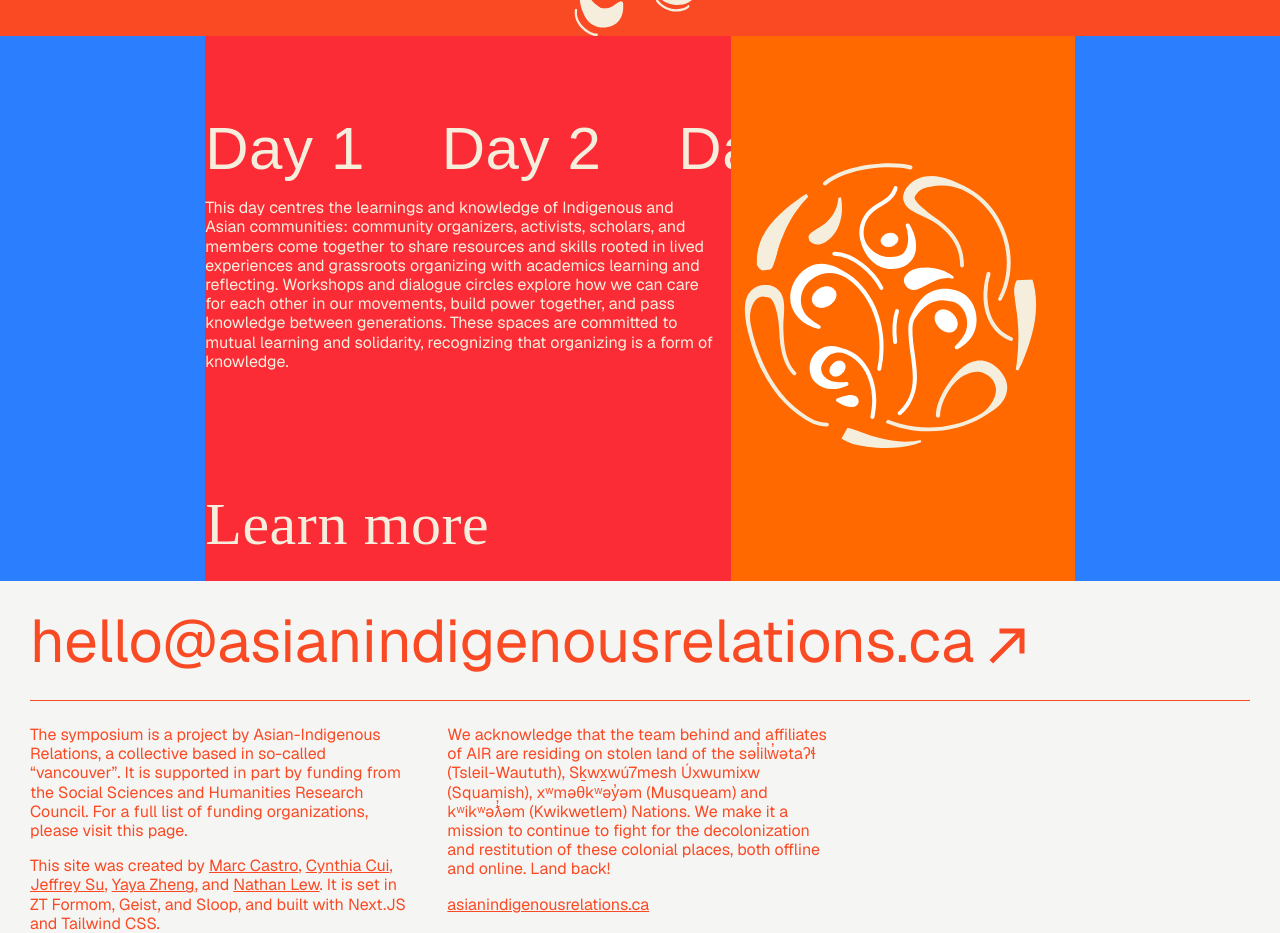
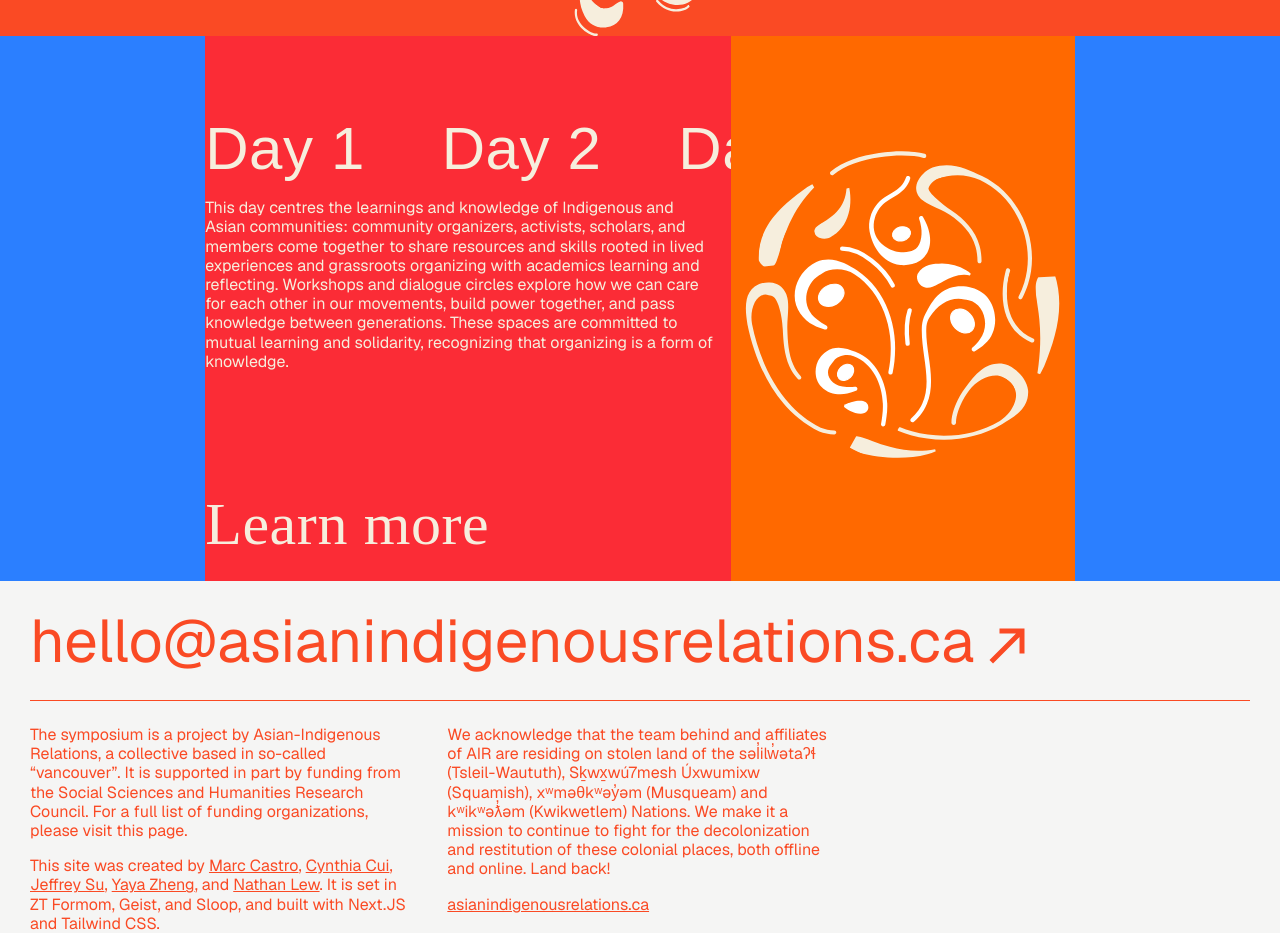
Before and after one commit to cyncui/air_symposium, a Next.js app: page / in a window 1280 px wide. Shown: the part 5440-6373 px from the top of the page. Built offline with nearby package versions, Linux system fonts and the light colour scheme; a web font is replaced by a local one.

Commit message:
fix: easing

```diff
--- a/src/components/Ornament/OrnamentMorph.tsx
+++ b/src/components/Ornament/OrnamentMorph.tsx
@@ -1,3 +1,4 @@
+import clsx from "clsx";
 import { circOut, motion, MotionConfig } from "motion/react";
 import { useState } from "react";
 export const OrnamentMorph = ({
@@ -10,19 +11,19 @@ export const OrnamentMorph = ({
   };
   return (
     <motion.svg
-      width="320"
-      height="320"
       viewBox="0 0 320 320"
       fill="none"
       xmlns="http://www.w3.org/2000/svg"
       onClick={() => toggleMode()}
       animate={{ rotate: mode * 120 }}
       transition={{
-        duration: 1,
-        ease: circOut,
+        duration: 0.65,
+        ease: "circOut",
       }}
+      className={clsx(className)}
     >
       <g clip-path="url(#clip0_1329_534)">
+        <g>
           <path
             d="M162.734 38.4148C162.908 37.9265 163.274 37.5237 163.744 37.2929C164.215 37.0622 164.753 37.0224 165.245 37.1843C165.737 37.3463 166.146 37.6975 166.388 38.1628C166.629 38.6281 166.684 39.1693 166.534 39.6653C166.534 39.6653 166.534 39.6653 166.534 39.6653C166.022 41.3362 165.427 42.9329 164.571 44.4857C164.041 45.447 163.448 46.3741 162.791 47.2622C158.071 53.7061 150.822 56.6336 145.29 60.4958C139.584 64.2668 135.608 69.691 133.696 76.2424C132.534 80.0204 132.308 84.0321 133.02 87.9148C135.3 100.257 148.932 108.066 158.028 108.02C158.924 108.036 159.721 108.036 160.566 108.024C164.166 107.973 167.393 107.331 169.856 106.026C175.713 103.5 178.237 93.6243 176.683 84.2878C176.314 81.8489 175.716 79.4058 174.872 77.0689C174.706 76.6153 174.733 76.0902 174.921 75.6212C175.111 75.1514 175.448 74.7762 175.882 74.566C176.317 74.3559 176.82 74.3244 177.306 74.4666C177.791 74.6095 178.22 74.9144 178.472 75.3261C178.472 75.3261 178.472 75.3261 178.472 75.3261C179.896 77.6807 181.125 80.1762 182.15 82.7765C185.831 92.0599 188.254 107.01 175.957 115.765C171.114 119.022 165.672 119.937 160.747 120.022C159.579 120.039 158.51 119.995 157.348 119.894C139.858 117.279 131.494 102.125 128.821 88.6751C127.994 84.1514 128.266 79.403 129.628 74.9978C131.68 67.757 136.61 61.0746 142.883 57.0048C149.012 52.8261 155.58 50.0513 159.392 44.7477C159.937 44.0115 160.429 43.2441 160.873 42.4417C161.587 41.1482 162.22 39.8518 162.734 38.4148Z"
             fill="white"
@@ -87,6 +88,7 @@ export const OrnamentMorph = ({
             d="M222.958 127.954C222.578 128.502 222.198 129.049 221.818 129.597C220.335 128.738 218.817 127.984 217.262 127.322C204.629 121.843 185.454 122.124 178.993 130.541C178.702 131.335 178.765 132.007 179.422 133.085C181.309 137.783 188.807 133.428 195.298 130.588C201.959 127.576 209.736 125.021 217.405 126.35C219.239 126.654 220.979 127.146 222.69 127.822C222.489 128.458 222.287 129.093 222.086 129.729C220.424 129.338 218.795 129.124 217.127 129.069C210.184 128.824 203.738 131.687 197.489 135.071C194.306 136.747 191.228 138.643 187.377 140.046C185.45 140.702 183.166 141.314 180.505 140.771C177.803 140.245 175.612 138.213 174.422 136.326C173.017 134.347 172.269 131.017 173.402 128.366C179.178 118.756 188.347 118.978 196.056 118.582C203.996 118.681 211.861 120.802 218.54 124.844C220.085 125.78 221.56 126.816 222.958 127.954Z"
             fill="white"
           />
+        </g>
         <mask
           id="mask0_1329_534"
           style={{ maskType: "alpha" }}
@@ -130,7 +132,7 @@ export const OrnamentMorph = ({
           />
         </mask>
         <g mask="url(#mask0_1329_534)">
-          <MotionConfig transition={{ duration: 1, ease: "easeInOut" }}>
+          <MotionConfig transition={{ duration: 0.5, ease: "easeInOut" }}>
             <motion.path
               d="M250.644 149.515C259.696 111.678 223.179 79.2317 191.251 61.1282C171.375 49.8586 178.62 20.6955 199.152 24.8125C222.636 29.5215 258.132 66.9702 262.99 99.3839"
               stroke="var(--foreground)"
@@ -236,7 +238,7 @@ export const OrnamentMorph = ({
           />
         </mask>
         <g mask="url(#mask1_1329_534)">
-          <MotionConfig transition={{ duration: 1, ease: "easeInOut" }}>
+          <MotionConfig transition={{ duration: 0.5, ease: "easeInOut" }}>
             <motion.path
               d="M186.816 20.0311C160.836 13.4478 113.03 15.6452 90.4042 37.0861"
               stroke="var(--foreground)"
@@ -353,7 +355,7 @@ export const OrnamentMorph = ({
           />
         </mask>
         <g mask="url(#mask2_1329_534)">
-          <MotionConfig transition={{ duration: 1, ease: "easeInOut" }}>
+          <MotionConfig transition={{ duration: 0.5, ease: "easeInOut" }}>
             <motion.path
               d="M79.4548 191.492C57.4429 220.366 63.7827 251.347 77.6666 277.395"
               stroke="var(--foreground)"
```
Lines whose indentation alone changed are shown as unchanged.
